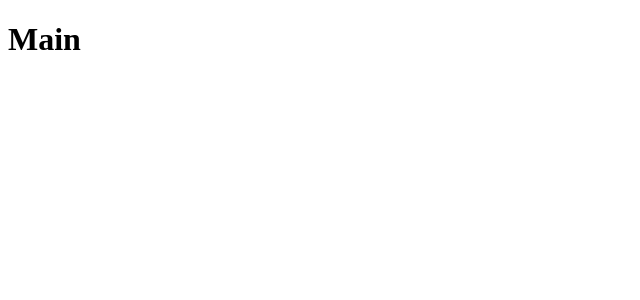
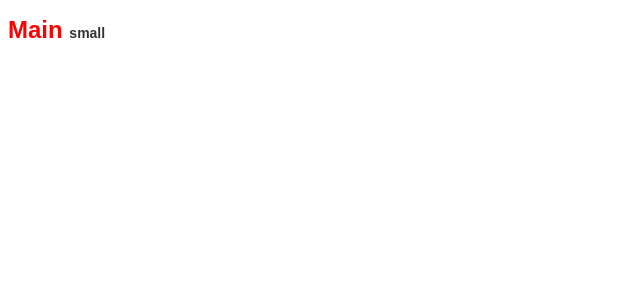
Before and after one commit to marcioestevao/Rocketseat, a React (Create React App) app in the folder modulo05/: page / in a window 1280 px wide. Shown: the top 300 px of the page, without its empty margins (0-640 px from the left). Built offline with nearby package versions, Linux system fonts and the light colour scheme; the HTML template or start-up script is replaced by a standard one.

Commit message:
Styled Components

```diff
--- a/modulo05/package.json
+++ b/modulo05/package.json
@@ -7,7 +7,8 @@
     "react": "^16.12.0",
     "react-dom": "^16.12.0",
     "react-router-dom": "^5.1.2",
-    "react-scripts": "3.2.0"
+    "react-scripts": "3.2.0",
+    "styled-components": "^4.4.1"
   },
   "scripts": {
     "start": "react-scripts start",
--- a/modulo05/src/pages/Main/index.js
+++ b/modulo05/src/pages/Main/index.js
@@ -1,5 +1,10 @@
 import React from 'react';
+import { Title } from './styles';
 
 export default function Main() {
-  return <h1>Main</h1>;
+  return (
+    <Title error>
+      Main <small> small </small>
+    </Title>
+  );
 }
--- /dev/null
+++ b/modulo05/src/pages/Main/styles.js
@@ -0,0 +1,12 @@
+import styled from 'styled-components';
+
+export const Title = styled.h1`
+  font-size: 24px;
+  color: ${props => (props.error ? 'red' : '#7159c1')};
+  font-family: Arial, Helvetica, sans-serif;
+
+  small {
+    font-size: 14px;
+    color: #333;
+  }
+`;
```
Also changed, not shown: 1 other file (tests, documents, lock files or other folders).
